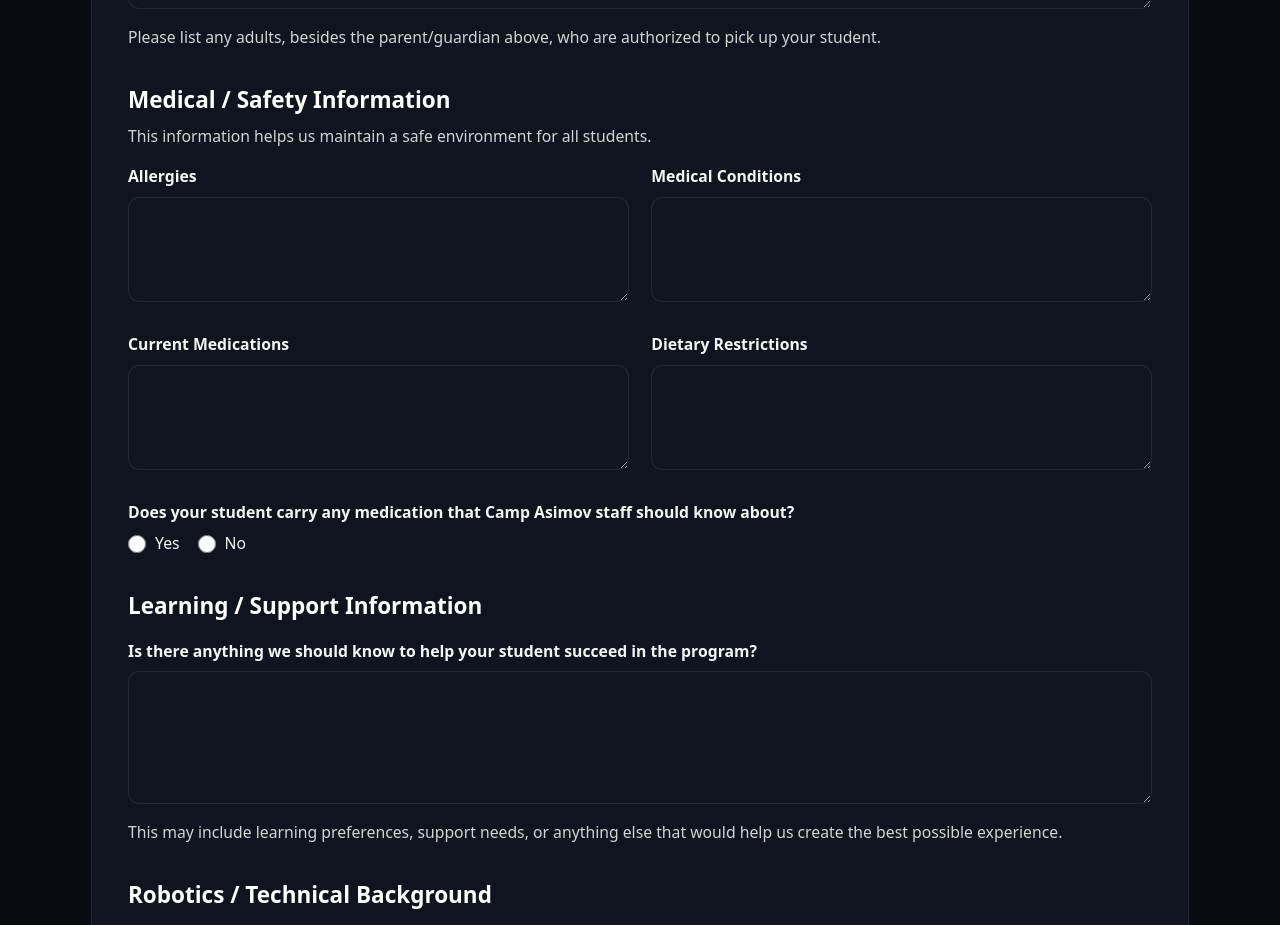
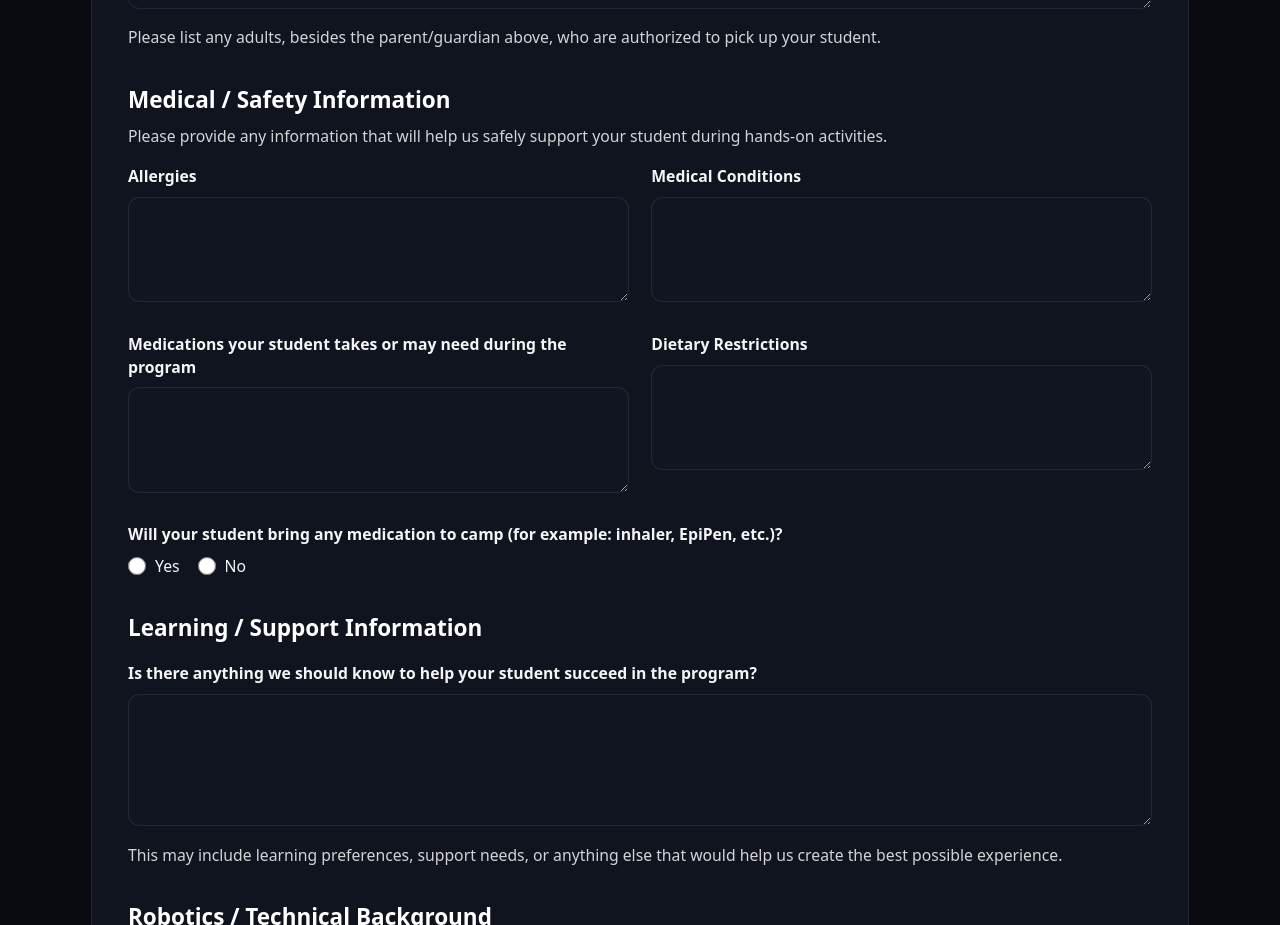
Before and after one commit to KingKumar/camp-asimov, a Next.js app: page /enrollment-form in a window 1280 px wide. Shown: the part 2240-3165 px from the top of the page. Built offline with nearby package versions, Linux system fonts and the light colour scheme.

Commit message:
enrollment-form update

```diff
--- a/app/(site)/enrollment-form/page.tsx
+++ b/app/(site)/enrollment-form/page.tsx
@@ -27,7 +27,7 @@ const roboticsProgramOptions = [
 const programmingOptions = ["None", "Scratch", "Python", "Java", "C++", "Arduino", "Other"];
 const cadOptions = ["None", "Fusion 360", "Onshape", "Tinkercad", "SolidWorks", "Other"];
 const laptopAccessOptions = ["Yes", "No", "Not sure yet"];
-const laptopOsOptions = ["MacOS", "Windows", "Other / Not sure"];
+const laptopOsOptions = ["MacOS", "Windows", "Linux", "Other / Not sure"];
 const referralSourceOptions = [
   "Google search",
   "Friend / student referral",
@@ -317,7 +317,9 @@ export default function EnrollmentFormPage() {
 
             <section>
               <h2 className="text-lg md:text-xl font-semibold">Medical / Safety Information</h2>
-              <p className="mt-2 text-xs md:text-sm text-neutral-300">This information helps us maintain a safe environment for all students.</p>
+              <p className="mt-2 text-xs md:text-sm text-neutral-300">
+                Please provide any information that will help us safely support your student during hands-on activities.
+              </p>
               <div className="mt-4 grid md:grid-cols-2 gap-5">
                 <div>
                   <label htmlFor="allergies" className="block text-sm font-semibold text-neutral-100">Allergies</label>
@@ -328,7 +330,9 @@ export default function EnrollmentFormPage() {
                   <textarea id="medical_conditions" name="medical_conditions" rows={3} className="mt-2 w-full rounded-lg border px-3 py-2.5 text-base bg-[#111521] text-white" style={{ borderColor: ink.line }} />
                 </div>
                 <div>
-                  <label htmlFor="current_medications" className="block text-sm font-semibold text-neutral-100">Current Medications</label>
+                  <label htmlFor="current_medications" className="block text-sm font-semibold text-neutral-100">
+                    Medications your student takes or may need during the program
+                  </label>
                   <textarea id="current_medications" name="current_medications" rows={3} className="mt-2 w-full rounded-lg border px-3 py-2.5 text-base bg-[#111521] text-white" style={{ borderColor: ink.line }} />
                 </div>
                 <div>
@@ -337,7 +341,7 @@ export default function EnrollmentFormPage() {
                 </div>
                 <fieldset className="md:col-span-2">
                   <legend className="block text-sm font-semibold text-neutral-100">
-                    Does your student carry any medication that Camp Asimov staff should know about?
+                    Will your student bring any medication to camp (for example: inhaler, EpiPen, etc.)?
                   </legend>
                   <div className="mt-2 flex flex-wrap gap-4">
                     <label className="inline-flex items-center gap-2 text-sm text-neutral-100">
@@ -368,7 +372,9 @@ export default function EnrollmentFormPage() {
                 </fieldset>
                 {medicationCarry === "Yes" ? (
                   <div className="md:col-span-2">
-                    <label htmlFor="medication_needs" className="block text-sm font-semibold text-neutral-100">Please explain medication needs</label>
+                    <label htmlFor="medication_needs" className="block text-sm font-semibold text-neutral-100">
+                      Please describe the medication and any instructions Camp Asimov staff should know.
+                    </label>
                     <textarea
                       id="medication_needs"
                       name="medication_needs_details"
```
